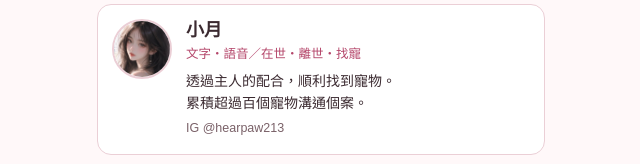
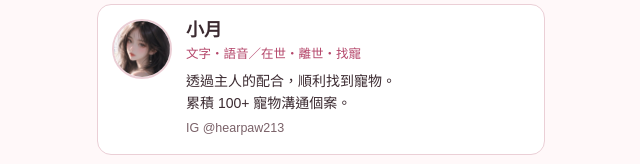
Before and after one commit to lunalove520/xinxing, a plain HTML site: page index.html in a window 1280 px wide. Shown: the part 742-906 px from the top of the page, 319-959 px from the left. Drawn offline with Linux system fonts and the light colour scheme.

Commit message:
小月：100+ 個案

```diff
--- a/index.html
+++ b/index.html
@@ -26,7 +26,7 @@ var P=[
 {n:"ＣＣ溝通師",a:"cc",ig:"petstalk.c",t:"線上文字•語音溝通／一般・多寵・離世",d:"牠一直叫、突然不吃、開始亂尿——這些行為底下都有原因。\n累積 100+ 場溝通經驗，離世溝通能問得更深，也擅長行為的改善。"},
 {n:"欣欣",a:"xinxin",ig:"eudora_217",t:"線上文字•語音溝通／走失・行為矯正・離世",d:"牠明明有砂盆卻偏要在地板上大便？我家的貓就是這樣，溝通後追蹤一個月改掉了。\n累積 100+ 場溝通，走失幫你抓方向，離世幫你解開心裡的遺憾。"},
 {n:"緣緣",a:"yuanyuan",ig:"dear.n129",t:"文字・語音／在世溝通",d:"了解毛孩內心需求，知道牠為什麼會亂尿尿、為什麼不愛喝水。\n累積 17 場寵物溝通。"},
-{n:"小月",a:"xiaoyue",ig:"hearpaw213",t:"文字・語音／在世・離世・找寵",d:"透過主人的配合，順利找到寵物。\n累積超過百個寵物溝通個案。"},
+{n:"小月",a:"xiaoyue",ig:"hearpaw213",t:"文字・語音／在世・離世・找寵",d:"透過主人的配合，順利找到寵物。\n累積 100+ 寵物溝通個案。"},
 {n:"雅竹",a:"yazhu",ig:"yang86o311",t:"",d:""}];
 for(var i=P.length-1;i>0;i--){var j=Math.floor(Math.random()*(i+1));var x=P[i];P[i]=P[j];P[j]=x}
 document.getElementById('list').innerHTML=P.map(function(p){return '<a class="card" href="https://www.instagram.com/'+p.ig+'/" target="_blank" rel="noopener"><img class="av" src="av/'+p.a+'.jpg" alt="'+p.n+'"><div><div class="nm">'+p.n+'</div>'+(p.t?'<div class="tt">'+p.t+'</div>':'')+(p.d?'<div class="ds">'+p.d+'</div>':'')+'<div class="hd">IG @'+p.ig+'</div></div></a>'}).join('');
```
